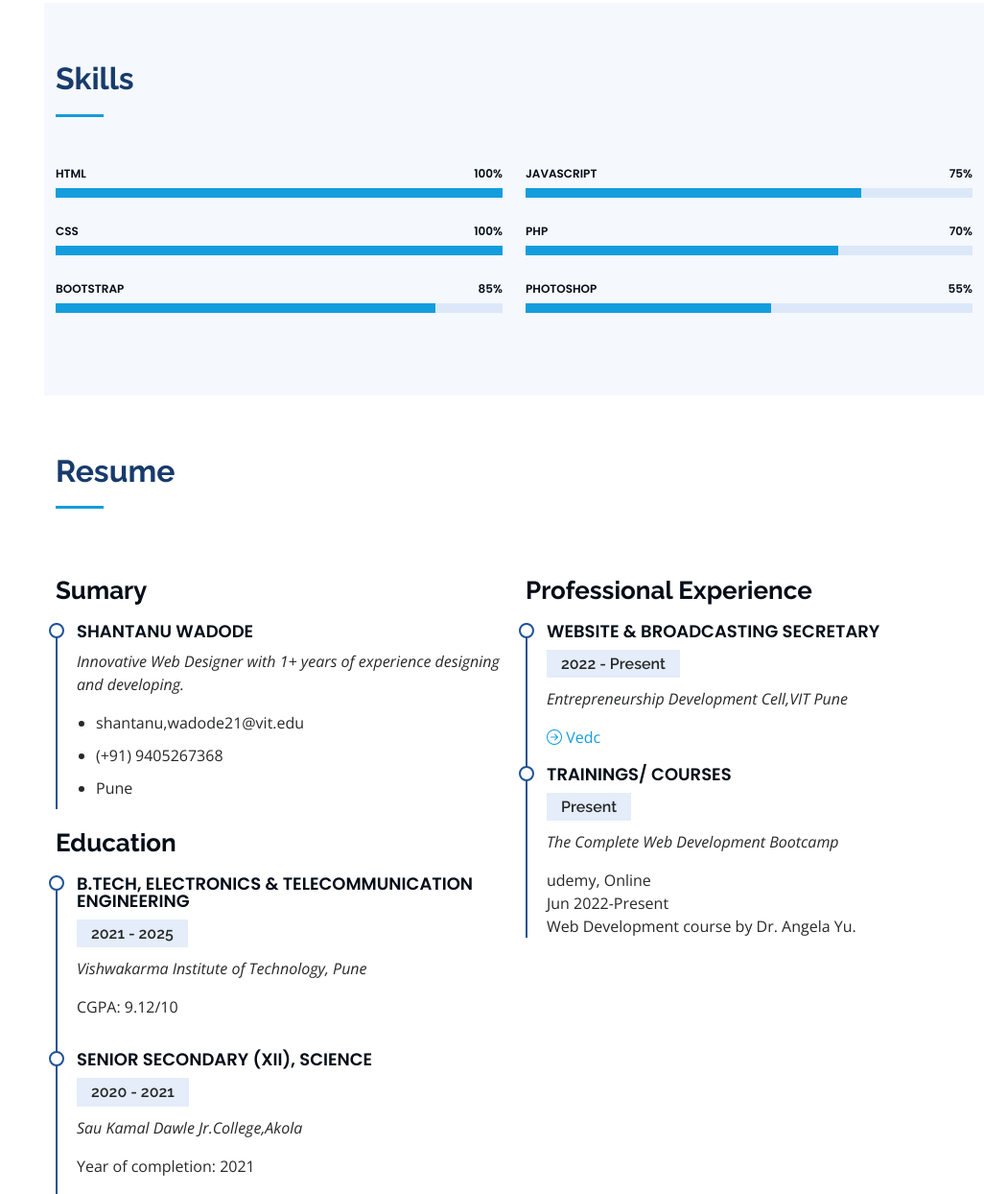
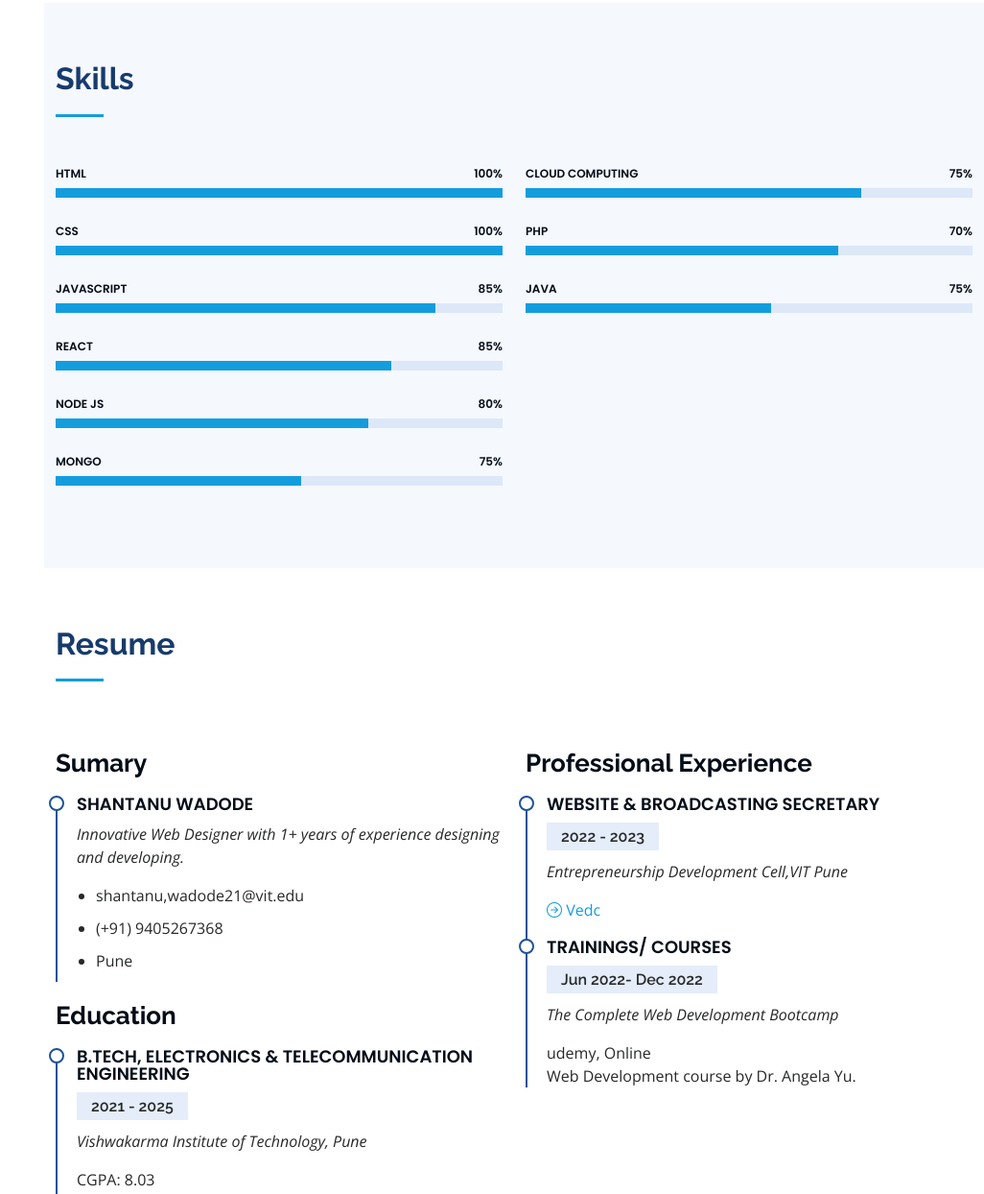
Before and after one commit to ShantanuWadode/Portfolio-site, a plain HTML site: page index.html in a window 1280 px wide. Shown: the part 1331-2575 px from the top of the page at 96% size, without its empty margins (254-1280 px from the left). Drawn offline with nearby package versions, Linux system fonts and the light colour scheme.

Commit message:
Update index.html

```diff
--- a/index.html
+++ b/index.html
@@ -105,7 +105,7 @@
               </div>
               <div class="col-lg-6">
                 <ul>
-                  <li><i class="bi bi-chevron-right"></i> <strong>Age:</strong> <span>19</span></li>
+                  <li><i class="bi bi-chevron-right"></i> <strong>Age:</strong> <span>21</span></li>
                   <li><i class="bi bi-chevron-right"></i> <strong>Degree:</strong> <span>Pursuing-BTech</span></li>
                   <li><i class="bi bi-chevron-right"></i> <strong>Email:</strong> <span>shantanu.wadode21@vit.edu</span></li>
 
@@ -149,7 +149,7 @@
             </div>
 
             <div class="progress">
-              <span class="skill">Bootstrap <i class="val">85%</i></span>
+              <span class="skill">JAVASCRIPT  <i class="val">85%</i></span>
               <div class="progress-bar-wrap">
                 <div class="progress-bar" role="progressbar" aria-valuenow="85" aria-valuemin="0" aria-valuemax="100"></div>
               </div>
@@ -160,7 +160,7 @@
           <div class="col-lg-6" data-aos="fade-up" data-aos-delay="100">
 
             <div class="progress">
-              <span class="skill">JAVASCRIPT <i class="val">75%</i></span>
+              <span class="skill">Cloud Computing<i class="val">75%</i></span>
               <div class="progress-bar-wrap">
                 <div class="progress-bar" role="progressbar" aria-valuenow="75" aria-valuemin="0" aria-valuemax="100"></div>
               </div>
@@ -174,7 +174,32 @@
             </div>
 
             <div class="progress">
-              <span class="skill">Photoshop <i class="val">55%</i></span>
+              <span class="skill">Java <i class="val">75%</i></span>
+              <div class="progress-bar-wrap">
+                <div class="progress-bar" role="progressbar" aria-valuenow="55" aria-valuemin="0" aria-valuemax="100"></div>
+              </div>
+            </div>
+
+          </div>
+
+           <div class="col-lg-6" data-aos="fade-up" data-aos-delay="100">
+
+            <div class="progress">
+              <span class="skill">React <i class="val">85%</i></span>
+              <div class="progress-bar-wrap">
+                <div class="progress-bar" role="progressbar" aria-valuenow="75" aria-valuemin="0" aria-valuemax="100"></div>
+              </div>
+            </div>
+
+            <div class="progress">
+              <span class="skill">Node Js<i class="val">80%</i></span>
+              <div class="progress-bar-wrap">
+                <div class="progress-bar" role="progressbar" aria-valuenow="70" aria-valuemin="0" aria-valuemax="100"></div>
+              </div>
+            </div>
+
+            <div class="progress">
+              <span class="skill">Mongo <i class="val">75%</i></span>
               <div class="progress-bar-wrap">
                 <div class="progress-bar" role="progressbar" aria-valuenow="55" aria-valuemin="0" aria-valuemax="100"></div>
               </div>
@@ -214,7 +239,7 @@
               <h4>B.Tech, Electronics &amp; Telecommunication Engineering</h4>
               <h5>2021 - 2025</h5>
               <p><em>Vishwakarma Institute of Technology, Pune</em></p>
-              <p>CGPA: 9.12/10</p>
+              <p>CGPA: 8.03</p>
             </div>
             <div class="resume-item">
               <h4>Senior Secondary (XII), Science</h4>
@@ -228,16 +253,15 @@
             <h3 class="resume-title">Professional Experience</h3>
             <div class="resume-item">
               <h4>Website &amp; Broadcasting Secretary</h4>
-              <h5>2022 - Present</h5>
+              <h5>2022 - 2023</h5>
               <p><em>Entrepreneurship Development Cell,VIT Pune</em></p>
               <a href="https://www.linkedin.com/company/v-edc/"><i class="bi bi-arrow-right-circle"></i> Vedc</a>
             </div>
             <div class="resume-item">
               <h4>TRAININGS/ COURSES</h4>
-              <h5>Present</h5>
+              <h5>Jun 2022- Dec 2022</h5>
               <p><em>The Complete Web Development Bootcamp</em></p>
              <div>udemy, Online</div>
-             <div>Jun 2022-Present</div>
              <div>Web Development course by Dr. Angela Yu.</div>
             </div>
           </div>
```
